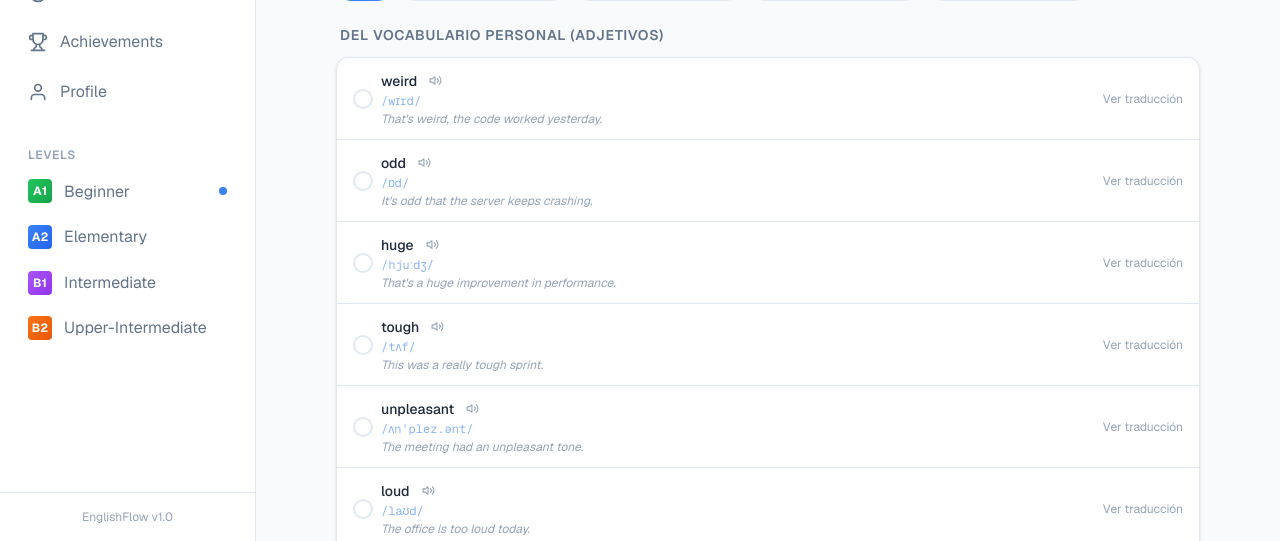
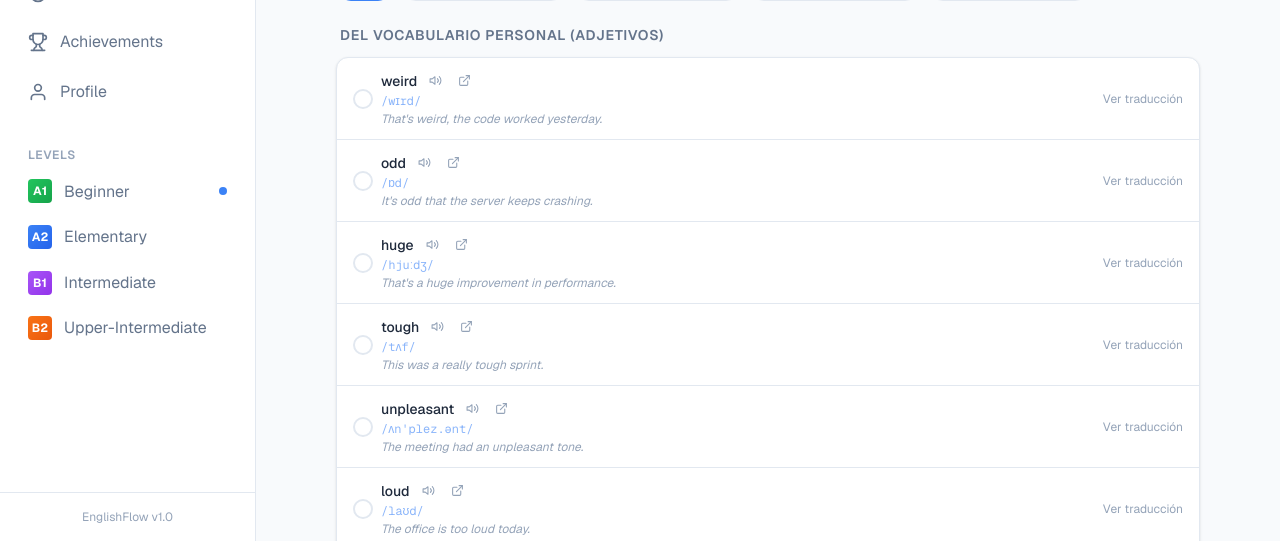
Before and after one commit to Andres-Quesada-A/English-Flow, a Next.js app: page /vocabulary/adjetivos in a window 1280 px wide. Shown: the part 259-800 px from the top of the page. Built offline with nearby package versions, Linux system fonts and the light colour scheme.

Commit message:
Add ingles.com link on each word for pronunciation, examples and synonyms
Each vocabulary word (list and flashcards) now has an external-link button that
opens ingles.com/traductor/<word> in a new tab to review pronunciation, more
examples and synonyms.

```diff
--- a/app/vocabulary/[topicId]/page.tsx
+++ b/app/vocabulary/[topicId]/page.tsx
@@ -5,11 +5,11 @@ import Link from 'next/link';
 import { notFound } from 'next/navigation';
 import { Header, BottomNav, Sidebar } from '@/components/layout';
 import { Card, Button } from '@/components/ui';
-import { ChevronLeftIcon, ChevronRightIcon, SpeakerIcon, PlayIcon, CheckIcon } from '@/components/icons';
+import { ChevronLeftIcon, ChevronRightIcon, SpeakerIcon, PlayIcon, CheckIcon, ExternalLinkIcon } from '@/components/icons';
 import { useProgress } from '@/lib/hooks';
 import { useLearnedWords } from '@/lib/hooks/useLearnedWords';
 import { allVocabularyTopics } from '@/lib/data/vocabulary';
-import { getPhonetic, speakText } from '@/lib/utils/phonetics';
+import { getPhonetic, speakText, inglesComUrl } from '@/lib/utils/phonetics';
 import { FlashcardMode } from '@/components/vocabulary/FlashcardMode';
 
 interface Props {
@@ -202,6 +202,17 @@ export default function VocabularyTopicPage({ params }: Props) {
                                 >
                                   <SpeakerIcon size={13} />
                                 </button>
+                                <a
+                                  href={inglesComUrl(word.english)}
+                                  target="_blank"
+                                  rel="noopener noreferrer"
+                                  onClick={(e) => e.stopPropagation()}
+                                  className="shrink-0 p-1 rounded-full text-text-muted hover:text-primary hover:bg-primary/10 transition-colors"
+                                  aria-label={`Ver "${word.english}" en inglés.com (pronunciación, ejemplos y sinónimos)`}
+                                  title="Ver en inglés.com: pronunciación, ejemplos y sinónimos"
+                                >
+                                  <ExternalLinkIcon size={13} />
+                                </a>
                               </div>
                               {phonetic && (
                                 <p className="text-xs text-primary/60 font-mono mt-0.5">{phonetic}</p>
--- a/components/icons/index.tsx
+++ b/components/icons/index.tsx
@@ -424,6 +424,26 @@ export function SpeakerIcon({ size = 24, ...props }: IconProps) {
   );
 }
 
+export function ExternalLinkIcon({ size = 24, ...props }: IconProps) {
+  return (
+    <svg
+      width={size}
+      height={size}
+      viewBox="0 0 24 24"
+      fill="none"
+      stroke="currentColor"
+      strokeWidth="2"
+      strokeLinecap="round"
+      strokeLinejoin="round"
+      {...props}
+    >
+      <path d="M18 13v6a2 2 0 0 1-2 2H5a2 2 0 0 1-2-2V8a2 2 0 0 1 2-2h6" />
+      <polyline points="15 3 21 3 21 9" />
+      <line x1="10" y1="14" x2="21" y2="3" />
+    </svg>
+  );
+}
+
 export function MessageCircleIcon({ size = 24, ...props }: IconProps) {
   return (
     <svg
--- a/components/vocabulary/FlashcardMode.tsx
+++ b/components/vocabulary/FlashcardMode.tsx
@@ -1,9 +1,9 @@
 'use client';
 
 import { useState, useCallback } from 'react';
-import { SpeakerIcon, CheckIcon, RefreshIcon, ChevronRightIcon } from '@/components/icons';
+import { SpeakerIcon, CheckIcon, RefreshIcon, ChevronRightIcon, ExternalLinkIcon } from '@/components/icons';
 import { Button } from '@/components/ui';
-import { speakText, getPhonetic } from '@/lib/utils/phonetics';
+import { speakText, getPhonetic, inglesComUrl } from '@/lib/utils/phonetics';
 import type { VocabularyWord } from '@/lib/data/vocabulary';
 
 interface FlashcardModeProps {
@@ -181,6 +181,7 @@ export function FlashcardMode({ words, topicId, onExit }: FlashcardModeProps) {
             {phonetic && (
               <p className="text-sm text-primary/70 font-mono">{phonetic}</p>
             )}
+            <div className="flex items-center gap-2">
               <button
                 onClick={(e) => {
                   e.stopPropagation();
@@ -191,6 +192,20 @@ export function FlashcardMode({ words, topicId, onExit }: FlashcardModeProps) {
               >
                 <SpeakerIcon size={20} />
               </button>
+              {current && (
+                <a
+                  href={inglesComUrl(current.english)}
+                  target="_blank"
+                  rel="noopener noreferrer"
+                  onClick={(e) => e.stopPropagation()}
+                  className="p-2 rounded-full text-text-muted hover:text-primary hover:bg-primary/10 transition-colors"
+                  aria-label="Ver en inglés.com: pronunciación, ejemplos y sinónimos"
+                  title="Ver en inglés.com: pronunciación, ejemplos y sinónimos"
+                >
+                  <ExternalLinkIcon size={18} />
+                </a>
+              )}
+            </div>
             <p className="text-xs text-text-muted mt-2">Tap to reveal translation</p>
           </div>
 
--- a/lib/utils/phonetics.ts
+++ b/lib/utils/phonetics.ts
@@ -689,6 +689,14 @@ export function getEnglishVoices(): SpeechSynthesisVoice[] {
     .filter((v) => v.lang.toLowerCase().startsWith('en'));
 }
 
+/**
+ * Build the ingles.com translator URL for a word or phrase, where the user can
+ * review pronunciation, more examples and synonyms.
+ */
+export function inglesComUrl(term: string): string {
+  return `https://www.ingles.com/traductor/${encodeURIComponent(term.trim())}`;
+}
+
 export function speakText(text: string, lang = 'en-US'): void {
   if (typeof window === 'undefined' || !window.speechSynthesis) return;
   window.speechSynthesis.cancel();
```
Lines whose indentation alone changed are shown as unchanged.
